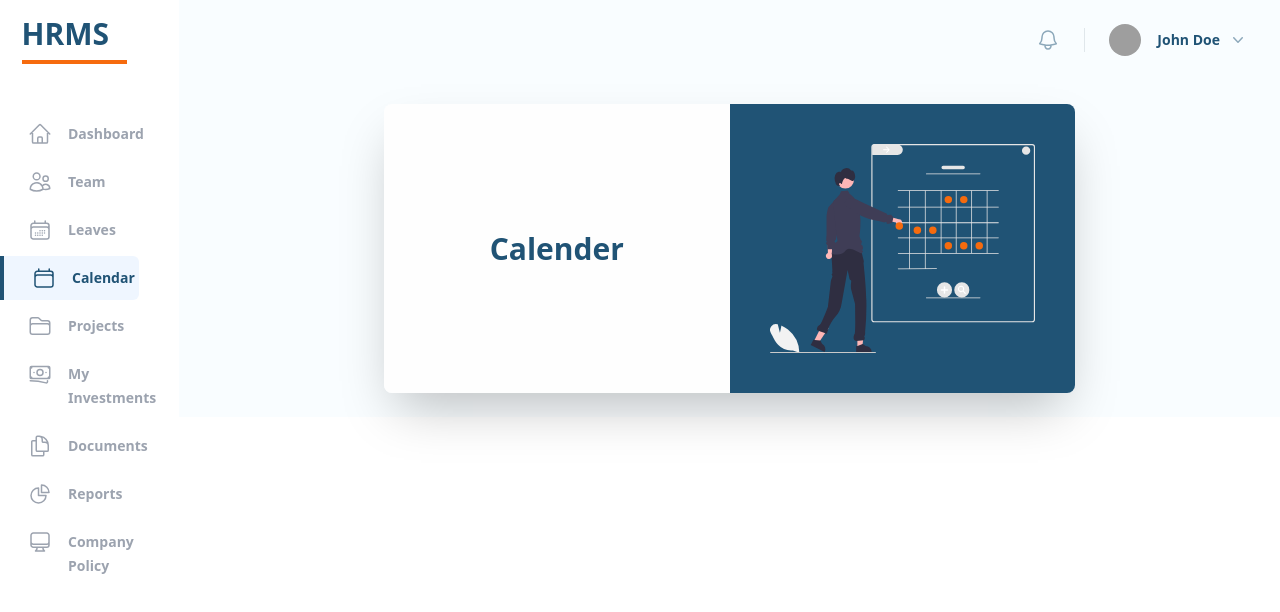
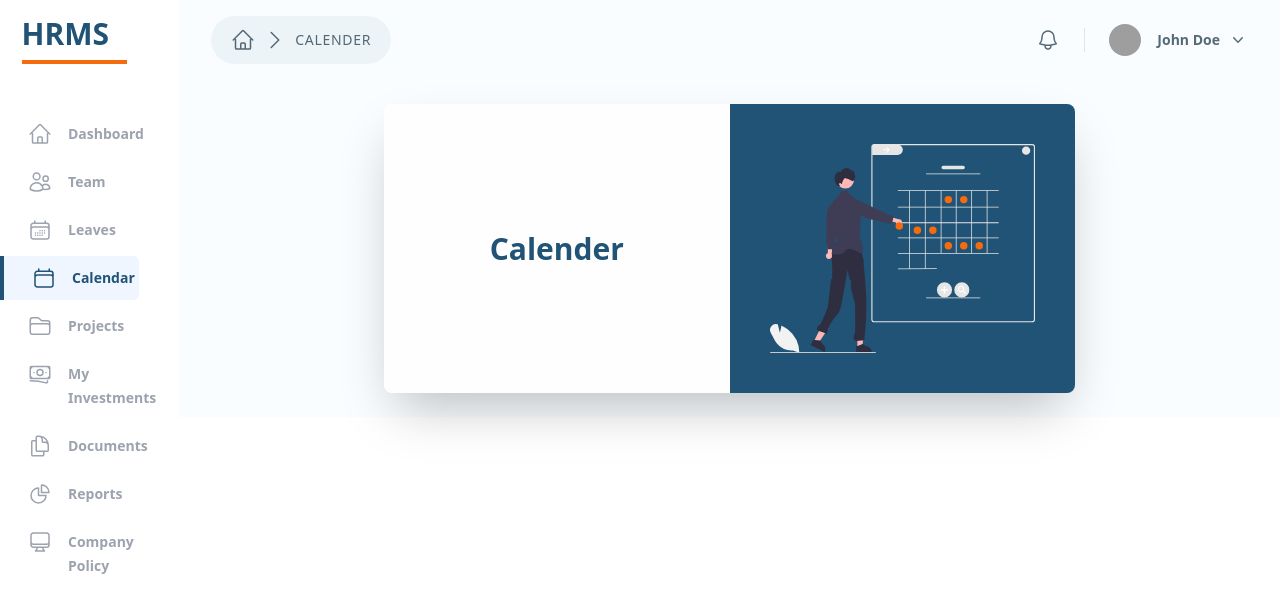
Before and after one commit to imfemill/hrms-wcg, a React (Vite) app: page /calender in a window 1280 px wide. Shown: the top 612 px of the page. Built offline with nearby package versions, Linux system fonts and the light colour scheme; grey boxes are pictures that could not be loaded.

Commit message:
Add breadcrumb

```diff
--- a/index.html
+++ b/index.html
@@ -4,7 +4,7 @@
     <meta charset="UTF-8" />
     <link rel="icon" type="image/svg+xml" href="/vite.svg" />
     <meta name="viewport" content="width=device-width, initial-scale=1.0" />
-    <title>HRMS WCG</title>
+    <title>Dashboard | HRMS</title>
   </head>
   <body>
     <div id="root"></div>
--- a/package.json
+++ b/package.json
@@ -32,6 +32,7 @@
     "lint-staged": "^15.2.0",
     "react": "^18.2.0",
     "react-dom": "^18.2.0",
+    "react-helmet": "^6.1.0",
     "react-router-dom": "^6.21.0",
     "react-table": "^7.8.0",
     "yup": "^1.3.3"
--- a/src/Layout/Header.jsx
+++ b/src/Layout/Header.jsx
@@ -2,12 +2,17 @@ import { Menu, Transition } from "@headlessui/react";
 import { ChevronDownIcon } from "@heroicons/react/20/solid";
 import { Bars3Icon, BellIcon } from "@heroicons/react/24/outline";
 import { Fragment } from "react";
+import { useNavigate } from "react-router-dom";
+import { AddressBar } from "../components/breadCrumb/BredCrumb";
 
 export default function Header({ setSidebarOpen, classNames, userNavigation }) {
+  const nav = useNavigate();
+
   return (
     <>
       <div className="lg:pl-14 xl:pl-[14%]">
         <div className="sticky top-0 z-40 flex h-16 shrink-0 items-center bg-[#f9fdff] p-10 sm:gap-x-6 sm:px-6 lg:px-8">
+          <AddressBar />
           <button
             type="button"
             className="-m-2.5 p-2.5 text-gray-700 lg:hidden"
@@ -17,17 +22,11 @@ export default function Header({ setSidebarOpen, classNames, userNavigation }) {
             <Bars3Icon className="h-6 w-6" aria-hidden="true" />
           </button>
 
-          {/* Separator */}
-          {/* <div
-            className="h-6 w-px bg-wcg_navy/10 lg:hidden"
-            aria-hidden="true"
-          /> */}
-
           <div className="flex flex-1 justify-end gap-x-4 self-stretch lg:gap-x-6">
             <div className="flex items-center gap-x-4 lg:gap-x-6">
               <button
                 type="button"
-                className="-m-2.5 p-2.5 text-wcg_blue/50 hover:text-wcg_blue"
+                className="-m-2.5 p-2.5 text-wcg_navy/70 hover:text-wcg_navy"
               >
                 <span className="sr-only">View notifications</span>
                 <BellIcon className="h-6 w-6 " aria-hidden="true" />
@@ -50,13 +49,13 @@ export default function Header({ setSidebarOpen, classNames, userNavigation }) {
                   />
                   <span className="hidden lg:flex lg:items-center">
                     <span
-                      className="ml-4 text-sm font-semibold leading-6 text-wcg_blue"
+                      className="ml-4 text-sm font-semibold leading-6 text-wcg_navy/70"
                       aria-hidden="true"
                     >
                       John Doe
                     </span>
                     <ChevronDownIcon
-                      className="ml-2 h-5 w-5 text-wcg_blue/50 hover:text-wcg_blue"
+                      className="ml-2 h-5 w-5 text-wcg_navy/70 hover:text-wcg_blue"
                       aria-hidden="true"
                     />
                   </span>
@@ -74,15 +73,15 @@ export default function Header({ setSidebarOpen, classNames, userNavigation }) {
                     {userNavigation.map((item) => (
                       <Menu.Item key={item.name}>
                         {({ active }) => (
-                          <a
-                            href={item.href}
+                          <span
+                            onClick={() => nav(item.href)}
                             className={classNames(
                               active ? "bg-wcg_navy/50" : "",
-                              "block px-3 py-1 text-sm leading-6 text-gray-900",
+                              "block px-3 py-1 text-sm leading-6 text-wcg_navy",
                             )}
                           >
                             {item.name}
-                          </a>
+                          </span>
                         )}
                       </Menu.Item>
                     ))}
--- a/src/Layout/Layout.jsx
+++ b/src/Layout/Layout.jsx
@@ -60,6 +60,7 @@ const Layout = () => {
           setSidebarOpen={setSidebarOpen}
           classNames={classNames}
           userNavigation={userNavigation}
+          navigation={navigation}
         />
         <Sidebar
           setSidebarOpen={setSidebarOpen}
--- /dev/null
+++ b/src/components/breadCrumb/BredCrumb.jsx
@@ -0,0 +1,44 @@
+import { ChevronRightIcon, HomeIcon } from "@heroicons/react/24/outline";
+import React from "react";
+import { useLocation, useNavigate } from "react-router-dom";
+
+
+export function AddressBar() {
+    const nav = useNavigate();
+    const { pathname } = useLocation();
+
+    return pathname.length > 1 && (
+        <div className="flex items-center gap-x-2 p-3.5 lg:px-5 lg:py-3 bg-wcg_blue/5 rounded-3xl text-wcg_navy/70">
+            <>
+                <div className="flex gap-x-2 text-sm font-medium justify-center items-center">
+                    <div onClick={() => nav("/")}>
+                        <HomeIcon className="w-6 h-6 cursor-pointer hover:text-wcg_navy" />
+                    </div>
+                    <ChevronRightIcon className="w-6 h-6 cursor-pointer" />
+                    {pathname
+                        .split("/")
+                        .slice(1)
+                        .map((segment, i) => {
+                            return (
+                                <React.Fragment key={segment}>
+                                    <>
+                                        <span className="uppercase tracking-wider cursor-pointer" onClick={() => nav(`/${pathname
+                                            .split("/")
+                                            .slice(1, i + 2)
+                                            .join("/")}`)}>
+                                            <span
+                                                key={segment}
+                                                className="hover:text-wcg_navy rounded-full"
+                                            >
+                                                {segment.split("-").join(" ") || "Dashboard"}
+                                            </span>
+                                        </span>
+                                    </>
+                                </React.Fragment>
+                            );
+                        })}
+                </div>
+            </>
+        </div>
+    );
+}
--- a/src/pages/404/NotFound.jsx
+++ b/src/pages/404/NotFound.jsx
@@ -1,5 +1,25 @@
+import { HomeIcon, ChevronRightIcon } from "@heroicons/react/24/outline";
+import { useNavigate } from "react-router-dom";
+import NotFoundImage from "../../assets/404.svg";
+
 const NotFound = () => {
-  return <div>NotFound</div>;
+  const nav = useNavigate()
+  return (
+    <div className="min-h-screen min-w-screen gap-5 bg-opacity-50 flex flex-col items-center justify-center">
+      <div className="flex items-center gap-x-2 p-3.5 gap-5 order-1 max-lg:order-2 lg:px-5 lg:py-3 bg-wcg_blue/5 rounded-3xl text-wcg_navy/70">
+        <span>Go to</span>
+        <ChevronRightIcon className="w-6 h-6 cursor-pointer" />
+        <div onClick={() => nav("/")}>
+          <HomeIcon className="w-6 h-6 cursor-pointer text-wcg_orange/80 hover:text-wcg_orange" />
+        </div>
+      </div>
+      <div className="select-none max-lg:m-1 flex shadow-2xl rounded-lg order-2 max-lg:order-1">
+        <div className="bg-wcg_blue flex justify-center items-center p-10 rounded-xl">
+          <img src={NotFoundImage} alt="calender" />
+        </div>
+      </div>
+    </div>
+  )
 };
 
 export default NotFound;
--- a/src/pages/passwordReset/PasswordReset.jsx
+++ b/src/pages/passwordReset/PasswordReset.jsx
@@ -4,9 +4,9 @@ import ResetImage from "../../assets/passwordReset.svg";
 const SignIn = () => {
   return (
     <section className="bg-[#E4F1FF]">
-      <div className="h-screen w-screen bg-opacity-50 flex items-center justify-center">
-        <div className="select-none max-lg:m-1 lg:w-2/3 flex shadow-2xl rounded-lg">
-          <div className="lg:w-1/2 py-10 bg-[#fefefe] flex justify-center items-center rounded-l-lg">
+      <div className="min-h-screen min-w-screen bg-opacity-50 flex items-center justify-center">
+        <div className="select-none md:m-10 max-lg:m-5 lg:min-w-min max-lg:flex-col flex shadow-2xl rounded-lg">
+          <div className="lg:w-1/2 p-10 max-lg:p-5 bg-[#fefefe] flex order-1 max-lg:order-2 justify-center items-center rounded-l-lg max-lg:rounded-b-lg">
             <div className="my-5 w-4/6">
               <h1 className="text-3xl flex font-semibold text-wcg_blue">
                 Forgot Password?
@@ -17,7 +17,7 @@ const SignIn = () => {
               </div>
             </div>
           </div>
-          <div className="lg:w-1/2 bg-wcg_blue flex justify-center items-center p-10 rounded-r-lg">
+          <div className="lg:w-1/2 bg-wcg_blue flex justify-center order-2 max-lg:order-1 items-center p-10 rounded-r-lg max-lg:rounded-t-lg">
             <img src={ResetImage} alt="login" />
           </div>
         </div>
--- a/src/pages/signIn/SignIn.jsx
+++ b/src/pages/signIn/SignIn.jsx
@@ -4,10 +4,10 @@ import SignInImage from "../../assets/signin.svg";
 const SignIn = () => {
   return (
     <section className="bg-[#E4F1FF]">
-      <div className="h-screen w-screen bg-opacity-50 flex items-center justify-center">
-        <div className="select-none max-lg:m-1 lg:w-2/3 flex shadow-2xl rounded-lg">
-          <div className="lg:w-1/2 p-10 bg-[#fefefe] flex justify-center items-center rounded-l-lg">
-            <div className="my-14">
+      <div className="min-h-screen min-w-screen bg-opacity-50 flex items-center justify-center">
+        <div className="select-none md:m-10 max-lg:m-5 lg:w-3/4 max-lg:flex-col flex shadow-2xl rounded-lg">
+          <div className="lg:w-1/2 p-10 bg-[#fefefe] flex order-1 max-lg:order-2 justify-center items-center rounded-l-lg max-lg:rounded-b-lg">
+            <div className="my-10 max-lg:my-5">
               <h1 className="text-3xl flex font-semibold text-wcg_blue">
                 Welcome HRMS
               </h1>
@@ -22,7 +22,7 @@ const SignIn = () => {
               </div>
             </div>
           </div>
-          <div className="lg:w-1/2 bg-wcg_blue flex justify-center items-center p-10 rounded-r-lg">
+          <div className="lg:w-1/2 bg-wcg_blue flex justify-center order-2 max-lg:order-1 items-center p-10 rounded-r-lg max-lg:rounded-t-lg">
             <img src={SignInImage} alt="login" />
           </div>
         </div>
```
Also changed, not shown: src/assets/404.svg (added).
